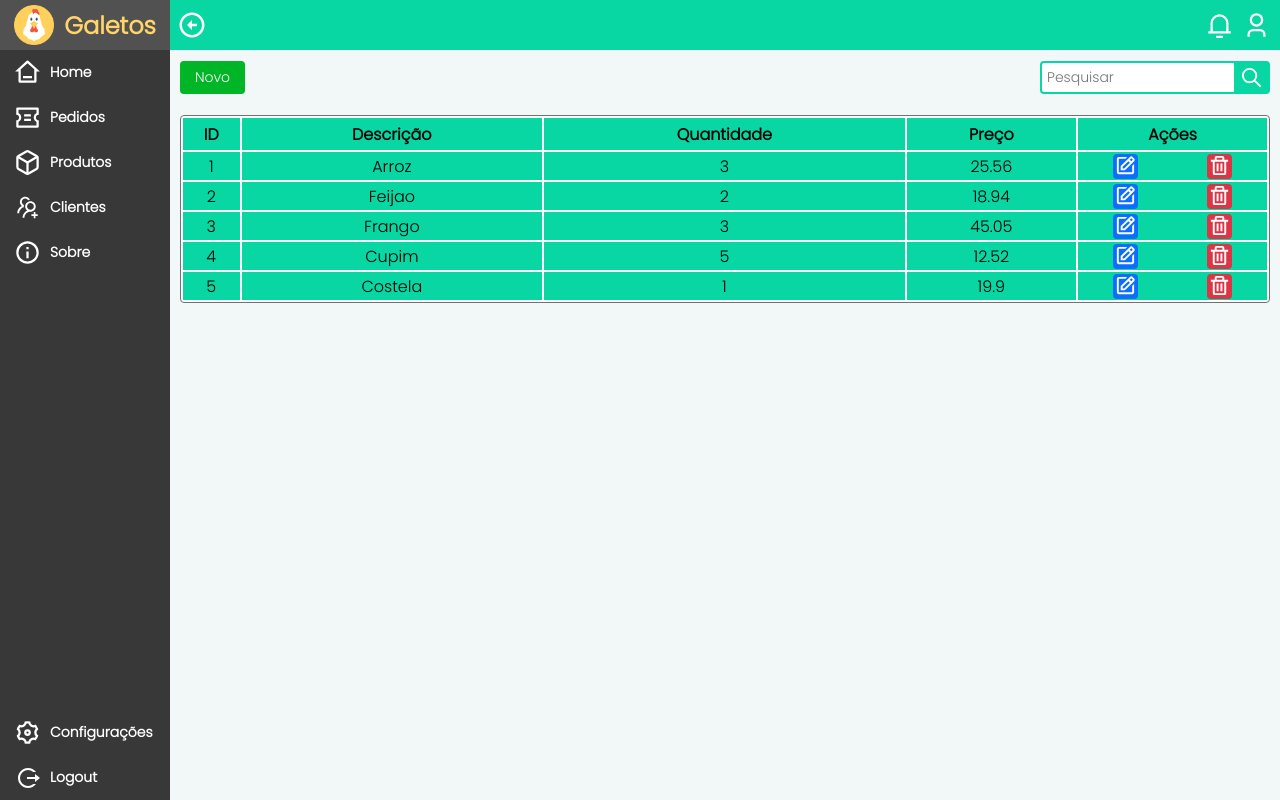
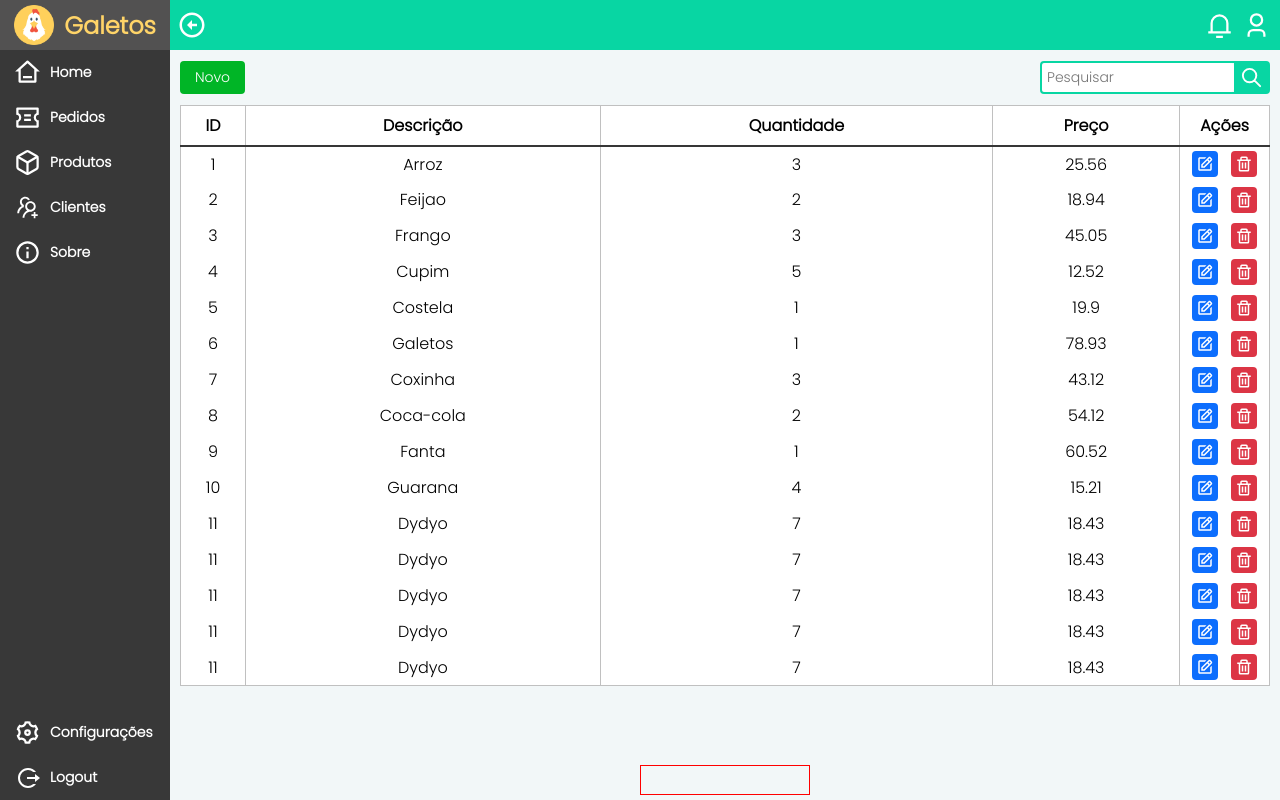
Before and after one commit to gheysiell/galetos_app, a React (Create React App) app in the folder client/: page /pedidos in a window 1280 px wide. Built offline with nearby package versions, Linux system fonts and the light colour scheme.

Commit message:
release melhories in the structure

```diff
--- a/client/src/assets/css/home.css
+++ b/client/src/assets/css/home.css
@@ -28,6 +28,7 @@ html, body {
 
 .statistics-panel{
    display: flex;
+   position: absolute;
    flex-direction: row;
    align-items: center;
    justify-content: space-around;
--- a/client/src/assets/css/login.css
+++ b/client/src/assets/css/login.css
@@ -71,9 +71,7 @@
     left: 0;
     width: 0;
     height: 2px;
-    -webkit-transition: all .5s;
-    -o-transition: all .5s;
-    -moz-transition: all .5s;
+    transition: all .5s;
     background: #08D6A3;
 }
 
@@ -88,9 +86,7 @@
     top: 16px;
     left: 0px;
     padding-left: 5px;
-    -webkit-transition: all .5s;
-    -o-transition: all .5s;
-    -moz-transition: all .5s;
+    transition: all .5s;
 }
 
 .input:focus{
--- a/client/src/assets/css/pedidos.css
+++ b/client/src/assets/css/pedidos.css
@@ -1,34 +1,119 @@
+body::-webkit-scrollbar {
+    width: 12px;               /* width of the entire scrollbar */
+}
+
+body::-webkit-scrollbar-track {
+    background: orange;        /* color of the tracking area */
+}
+
+body::-webkit-scrollbar-thumb {
+    background-color: blue;    /* color of the scroll thumb */
+    border-radius: 20px;       /* roundness of the scroll thumb */
+    border: 3px solid orange;  /* creates padding around scroll thumb */
+}
+
+body {
+    scrollbar-width: thin;          /* "auto" or "thin" */
+    scrollbar-color: blue orange;   /* scroll thumb and track */
+}
+
 .content-table-pedido{
     flex-grow: 1;
-    flex-basis: auto;
-    padding: 10px 10px 10px 10px;
+    flex-basis: 0px;
+    padding: 0px 10px 0px 10px;
+    overflow-y: scroll;
 }
 
 .table-pedido{
     width: 100%;
     flex-grow: 1;
     background-color: #fff;
-    border-radius: 4px;
     color: #000;
-    border: 1px solid #717171;
+    border-collapse: collapse;
+    border-bottom: 1px solid #C0C0C0;
 }
 
 .header-row-table-pedido{
-    background-color: #08D6A3;
     text-align: center;
-    height: 32px;
+    height: 40px;
+    background: #fff;
+    color: #000;
+    border: 1px solid #C0C0C0;
+}
+
+.header-row-table-pedido th{
+    text-align: center;
+    border-bottom: 2px solid #363636;
+    border-left: 1px solid #C0C0C0;
 }
 
 .data-row-table-pedido{
-    background-color: #08D6A3;
     text-align: center;
-    height: 28px;
+    height: 36px;
+}
+
+.data-row-table-pedido td{
+    text-align: center;
+    border-right: 1px solid #C0C0C0;
+    border-left: 1px solid #C0C0C0;
 }
 
 .content-actions-table{
     display: flex;
     flex-direction: row;
-    justify-content: space-around;
+    justify-content: space-evenly;
     width: 100%;
     height: 100%;
 }
+
+.button-list-edit{
+    display: flex;
+    height: 26px;
+    width: 26px;
+    background: #0D6EFD;
+    border: 0 none;
+    outline: none;
+    border-radius: 4px;
+    cursor: pointer;
+    align-items: center;
+    justify-content: center;
+}
+
+.button-list-edit:hover, .button-list-edit:focus{
+    box-shadow: 0 0 8px #0D6EFD;
+}
+
+.button-list-delete{
+    display: flex;
+    height: 26px;
+    width: 26px;
+    background: #DC3545;
+    border: 0 none;
+    outline: none;
+    border-radius: 4px;
+    cursor: pointer;
+    align-items: center;
+    justify-content: center;
+}
+
+.button-list-delete:hover, .button-list-delete:focus{
+    box-shadow: 0 0 8px #DC3545;
+}
+
+.content-footer-pedido{
+    display: flex;
+    flex-grow: 0;
+    flex-basis: 40px;
+    align-items: center;
+    justify-content: center;
+    background-color: #F2F7F8;
+    padding: 5px 5px 5px 5px;
+}
+
+.content-pagination{
+    display: flex;
+    background-color: #F2F7F8;
+    height: 100%;
+    width: 170px;
+    border: 1px solid red;
+}
--- /dev/null
+++ b/client/src/components/Container/index.css
@@ -0,0 +1,6 @@
+.container{
+    width: 100%;
+    height: 100%;
+    bottom: 0;
+    display: flex;
+}
--- /dev/null
+++ b/client/src/components/Container/index.jsx
@@ -0,0 +1,9 @@
+import './index.css'
+
+export const Container = ((props) => {
+    return (
+        <div className='container'>
+            {props.children}
+        </div>
+    )
+})
--- a/client/src/pages/Home/index.jsx
+++ b/client/src/pages/Home/index.jsx
@@ -4,6 +4,7 @@ import "../../assets/css/home.css"
 import { Header } from '../../components/Header/'
 import { LeftMain } from '../../components/LeftMain/'
 import { Content } from '../../components/Content/'
+import { Container } from '../../components/Container'
 
 export const Home = () => {
     const [iconDaVez, setIconDaVez] = useState("RiHome3Line")
@@ -32,7 +33,7 @@ export const Home = () => {
     }
 
     return (
-      <div className="container">
+        <Container>
             <LeftMain
                 whatClassMain={whatClassMain}
                 setWidthLeftMain={() => setWidthLeftMain()}
@@ -94,6 +95,6 @@ export const Home = () => {
                     </div>
                 </div>
             </Content>
-      </div>
+        </Container>
     )
 }
--- a/client/src/pages/Pedidos/index.jsx
+++ b/client/src/pages/Pedidos/index.jsx
@@ -6,6 +6,7 @@ import { Content } from "../../components/Content"
 import { SearchBox } from '../../components/SearchBox'
 import { ButtonNovo } from '../../components/ButtonNovo'
 import { ContentHeaderBody } from '../../components/ContentHeaderBody'
+import { Container } from '../../components/Container'
 import { BiEdit } from 'react-icons/bi'
 import { BiTrash } from 'react-icons/bi'
 import "../../assets/css/pedidos.css"
@@ -16,11 +17,21 @@ export const Pedidos = (props) => {
     const [whatClassMain, setWhatClassMain] = useState("big")
     const navigate = useNavigate()
     const pedidos = [
-        {id: "1", description: "Arroz", quantidade: "3", preco: 25.56},
-        {id: "2", description: "Feijao", quantidade: "2", preco: 18.94},
-        {id: "3", description: "Frango", quantidade: "3", preco: 45.05},
-        {id: "4", description: "Cupim", quantidade: "5", preco: 12.52},
-        {id: "5", description: "Costela", quantidade: "1", preco: 19.90}
+        {id: "1", description: "Arroz", quantidade: 3, preco: 25.56},
+        {id: "2", description: "Feijao", quantidade: 2, preco: 18.94},
+        {id: "3", description: "Frango", quantidade: 3, preco: 45.05},
+        {id: "4", description: "Cupim", quantidade: 5, preco: 12.52},
+        {id: "5", description: "Costela", quantidade: 1, preco: 19.90},
+        {id: "6", description: "Galetos", quantidade: 1, preco: 78.93},
+        {id: "7", description: "Coxinha", quantidade: 3, preco: 43.12},
+        {id: "8", description: "Coca-cola", quantidade: 2, preco: 54.12},
+        {id: "9", description: "Fanta", quantidade: 1, preco: 60.52},
+        {id: "10", description: "Guarana", quantidade: 4, preco: 15.21},
+        {id: "11", description: "Dydyo", quantidade: 7, preco: 18.43},
+        {id: "11", description: "Dydyo", quantidade: 7, preco: 18.43},
+        {id: "11", description: "Dydyo", quantidade: 7, preco: 18.43},
+        {id: "11", description: "Dydyo", quantidade: 7, preco: 18.43},
+        {id: "11", description: "Dydyo", quantidade: 7, preco: 18.43}
     ]
     const pedidosList = pedidos.map((pedido) => {
         return(
@@ -29,26 +40,20 @@ export const Pedidos = (props) => {
                 <td>{pedido.description}</td>
                 <td>{pedido.quantidade}</td>
                 <td>{pedido.preco}</td>
-                <td>
+                <td width={"90px"}>
                     <div className='content-actions-table'>
-                        <button
-                            style={{height: "25px", width: "25px", background: "#0D6EFD",
-                                    border: "0 none", outline: "none", borderRadius: "4px", cursor: "pointer"}}
-                        >
+                        <div className="button-list-edit">
                             <BiEdit
                                 style={{color: "#fff"}}
-                                size="23px"
+                                size="18px"
                             />
-                        </button>
-                        <button
-                            style={{height: "25px", width: "25px", background: "#DC3545",
-                                    border: "0 none", outline: "none", borderRadius: "4px", cursor: "pointer"}}
-                        >
+                        </div>
+                        <div className="button-list-delete">
                             <BiTrash
                                 style={{color: "#fff"}}
-                                size="23px"
+                                size="18px"
                             />
-                        </button>
+                        </div>
                     </div>
                 </td>
             </tr>
@@ -80,7 +85,7 @@ export const Pedidos = (props) => {
     })
 
     return (
-        <div className="container">
+        <Container>
             <LeftMain
                 whatClassMain={whatClassMain}
                 setWidthLeftMain={() => setWidthLeftMain()}
@@ -101,7 +106,7 @@ export const Pedidos = (props) => {
                     <ButtonNovo/>
                     <SearchBox/>
                 </ContentHeaderBody>
-                <div className="content-table-pedido">
+                <div className='content-table-pedido'>
                     <table className="table-pedido">
                         <tr className='header-row-table-pedido'>
                             <th>ID</th>
@@ -113,7 +118,11 @@ export const Pedidos = (props) => {
                         {pedidosList}
                     </table>
                 </div>
+                <div className='content-footer-pedido'>
+                    <div className='content-pagination'>
+                    </div>
+                </div>
             </Content>
-        </div>
+        </Container>
     )
 }
```
Lines whose indentation alone changed are shown as unchanged.
